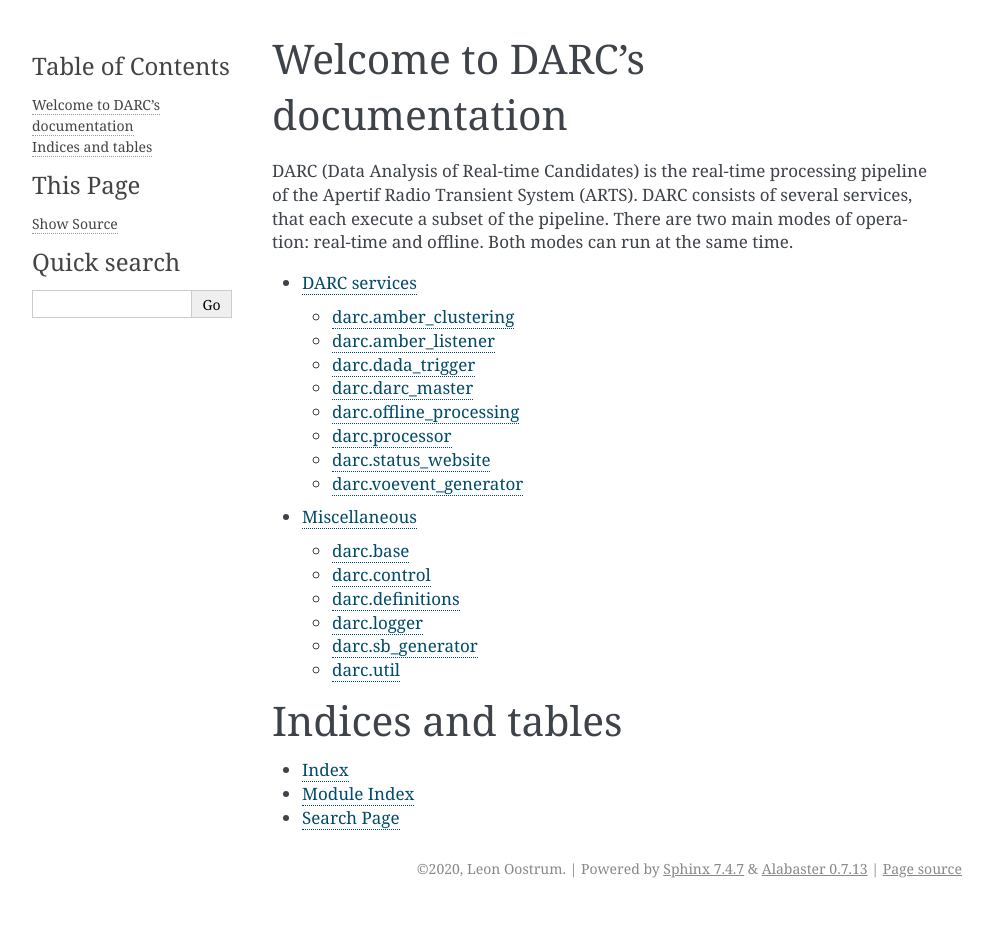
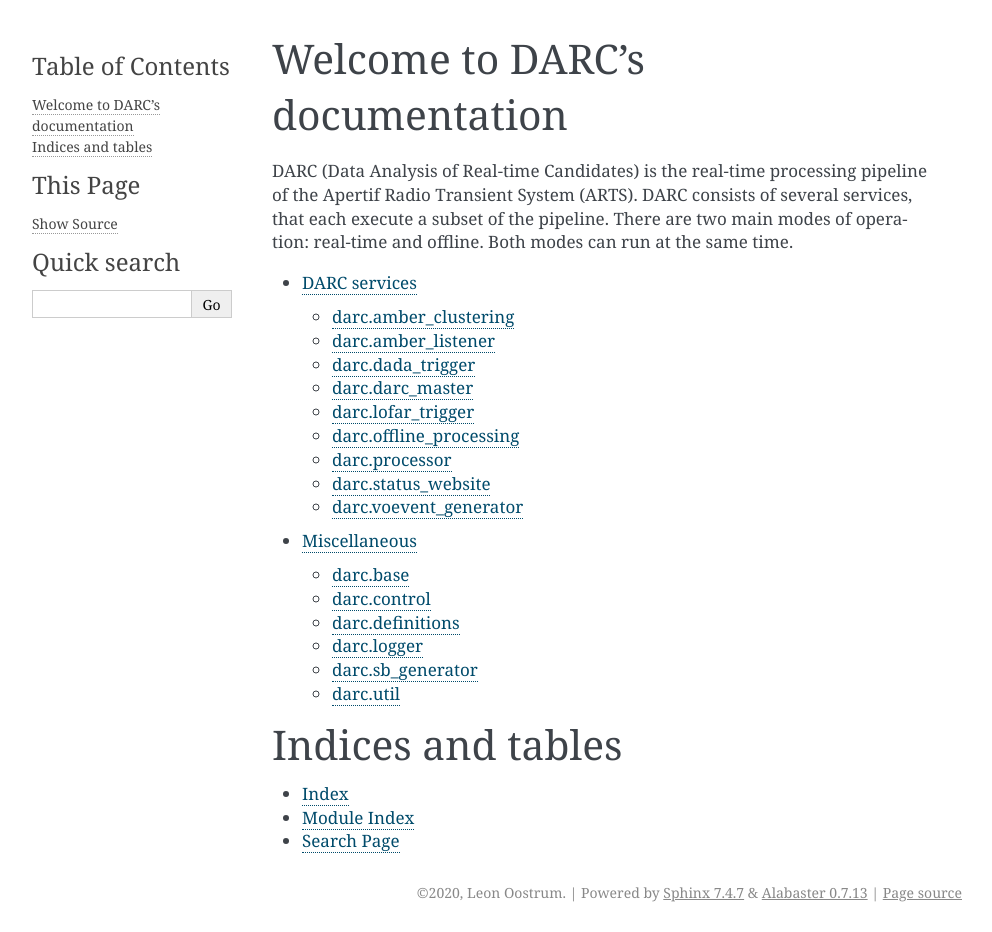
Before and after one commit to loostrum/darc, a Sphinx documentation site: the page built from docs/index.rst, in a window 1280 px wide. Shown: the whole page, without its empty margins (148-1140 px from the left). Built offline with Sphinx 7.4.7, drawn with Linux system fonts in a browser that asks for light colours; before the commit the page ends 908 px from its top, so only the background shows below that.

Commit message:
Add lofar_trigger to docs

```diff
--- a/docs/_modules/services.rst
+++ b/docs/_modules/services.rst
@@ -21,6 +21,11 @@
 
 .. automodule:: darc.darc_master
 
+darc.lofar\_trigger
+------------------------
+
+.. automodule:: darc.lofar_trigger
+
 darc.offline\_processing
 -------------------------------
 
```
